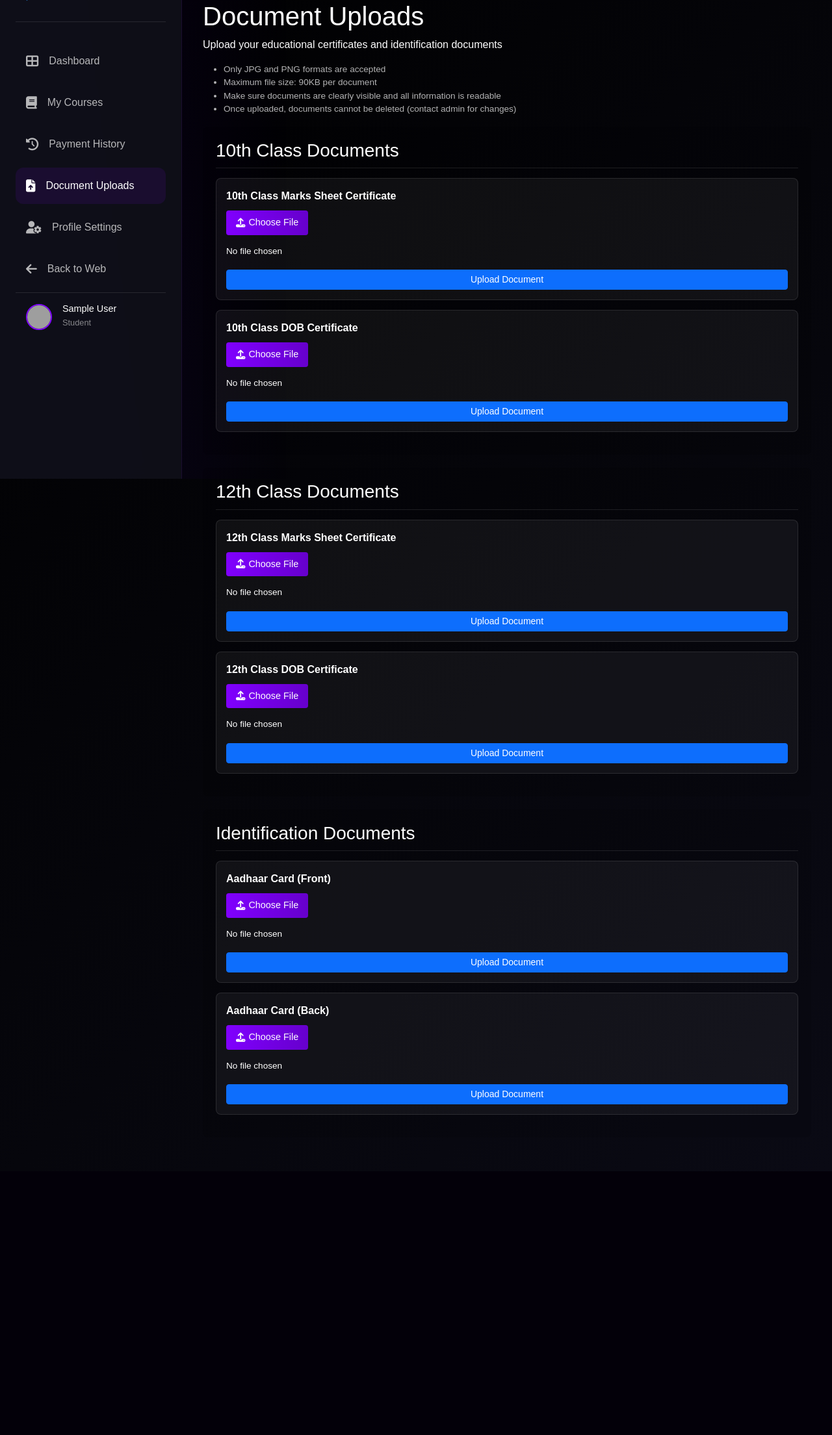
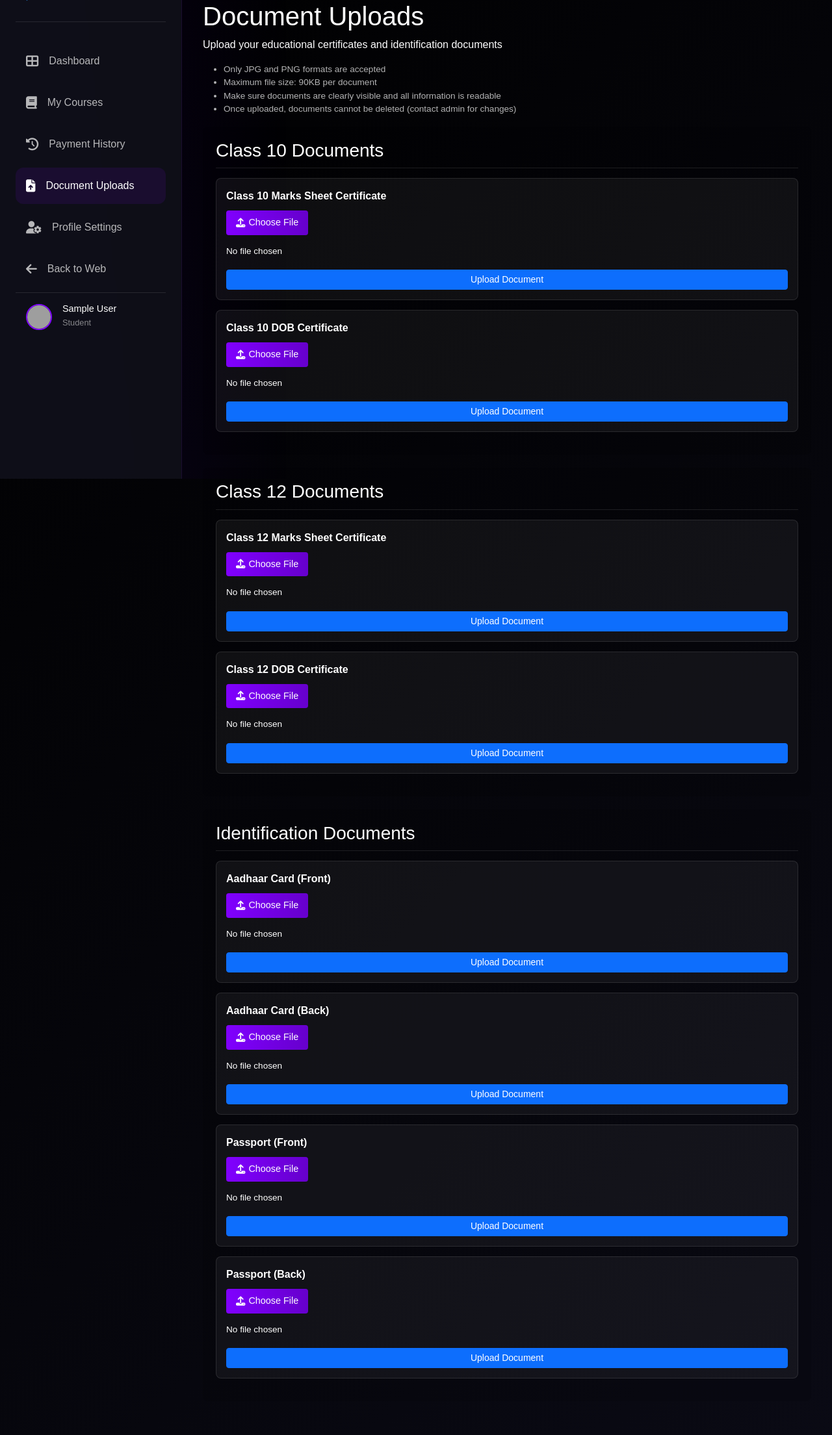
Before and after one commit to ibrahim-bhat/Infradex-Education-web, a PHP site: page /student-dashboard/document-uploads.php in a window 1280 px wide. Shown: the part 63-2272 px from the top of the page at 65% size. Before the commit the page ends 1779 px from the top, so only its background shows below. Run offline with PHP 8.4, Linux system fonts and the light colour scheme; the visitor is signed in with stand-in values (Sample User, id 1); grey boxes are pictures that could not be loaded.

Commit message:
deployemtn

```diff
--- a/student-dashboard/document-uploads.php
+++ b/student-dashboard/document-uploads.php
@@ -234,12 +234,12 @@ while ($row = $documents_result->fetch_assoc()) {
                     </ul>
                 </div>
 
-                <!-- 10th Class Documents Section -->
+                <!-- Class 10 Documents Section -->
                 <div class="document-section">
-                    <h3 class="section-title">10th Class Documents</h3>
+                    <h3 class="section-title">Class 10 Documents</h3>
 
                     <div class="document-card">
-                        <div class="document-title">10th Class Marks Sheet Certificate</div>
+                        <div class="document-title">Class 10 Marks Sheet Certificate</div>
                         <?php if (isset($documents['10th_marksheet'])): ?>
                             <div class="uploaded-file">
                                 <div class="file-info">
@@ -264,7 +264,7 @@ while ($row = $documents_result->fetch_assoc()) {
                     </div>
 
                     <div class="document-card">
-                        <div class="document-title">10th Class DOB Certificate</div>
+                        <div class="document-title">Class 10 DOB Certificate</div>
                         <?php if (isset($documents['10th_dob'])): ?>
                             <div class="uploaded-file">
                                 <div class="file-info">
@@ -289,12 +289,12 @@ while ($row = $documents_result->fetch_assoc()) {
                     </div>
                 </div>
 
-                <!-- 12th Class Documents Section -->
+                <!-- Class 12 Documents Section -->
                 <div class="document-section">
-                    <h3 class="section-title">12th Class Documents</h3>
+                    <h3 class="section-title">Class 12 Documents</h3>
 
                     <div class="document-card">
-                        <div class="document-title">12th Class Marks Sheet Certificate</div>
+                        <div class="document-title">Class 12 Marks Sheet Certificate</div>
                         <?php if (isset($documents['12th_marksheet'])): ?>
                             <div class="uploaded-file">
                                 <div class="file-info">
@@ -319,7 +319,7 @@ while ($row = $documents_result->fetch_assoc()) {
                     </div>
 
                     <div class="document-card">
-                        <div class="document-title">12th Class DOB Certificate</div>
+                        <div class="document-title">Class 12 DOB Certificate</div>
                         <?php if (isset($documents['12th_dob'])): ?>
                             <div class="uploaded-file">
                                 <div class="file-info">
@@ -397,6 +397,56 @@ while ($row = $documents_result->fetch_assoc()) {
                             </form>
                         <?php endif; ?>
                     </div>
+
+                    <div class="document-card">
+                        <div class="document-title">Passport (Front)</div>
+                        <?php if (isset($documents['passport_front'])): ?>
+                            <div class="uploaded-file">
+                                <div class="file-info">
+                                    <i class="fas fa-file-image"></i>
+                                    <span>Uploaded on <?php echo date('d M Y', strtotime($documents['passport_front']['upload_date'])); ?></span>
+                                </div>
+                                <!-- <span class="badge bg-success">Uploaded</span> -->
+                            </div>
+                        <?php else: ?>
+                            <form method="POST" enctype="multipart/form-data">
+                                <input type="hidden" name="document_type" value="passport_front">
+                                <div class="document-input-group">
+                                    <div class="file-input-wrapper">
+                                        <button class="upload-btn"><i class="fas fa-upload"></i> Choose File</button>
+                                        <input type="file" name="document" accept=".jpg,.jpeg,.png" required>
+                                    </div>
+                                    <div class="upload-status" id="status-passport-front">No file chosen</div>
+                                    <button type="submit" class="btn btn-primary btn-sm mt-2">Upload Document</button>
+                                </div>
+                            </form>
+                        <?php endif; ?>
+                    </div>
+
+                    <div class="document-card">
+                        <div class="document-title">Passport (Back)</div>
+                        <?php if (isset($documents['passport_back'])): ?>
+                            <div class="uploaded-file">
+                                <div class="file-info">
+                                    <i class="fas fa-file-image"></i>
+                                    <span>Uploaded on <?php echo date('d M Y', strtotime($documents['passport_back']['upload_date'])); ?></span>
+                                </div>
+                                <!-- <span class="badge bg-success">Uploaded</span> -->
+                            </div>
+                        <?php else: ?>
+                            <form method="POST" enctype="multipart/form-data">
+                                <input type="hidden" name="document_type" value="passport_back">
+                                <div class="document-input-group">
+                                    <div class="file-input-wrapper">
+                                        <button class="upload-btn"><i class="fas fa-upload"></i> Choose File</button>
+                                        <input type="file" name="document" accept=".jpg,.jpeg,.png" required>
+                                    </div>
+                                    <div class="upload-status" id="status-passport-back">No file chosen</div>
+                                    <button type="submit" class="btn btn-primary btn-sm mt-2">Upload Document</button>
+                                </div>
+                            </form>
+                        <?php endif; ?>
+                    </div>
                 </div>
             </div>
         </main>
```
